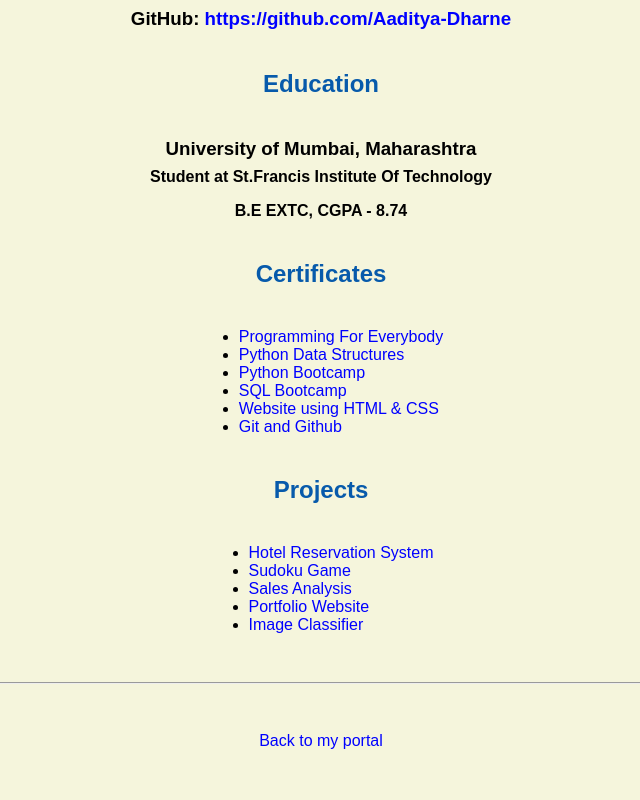
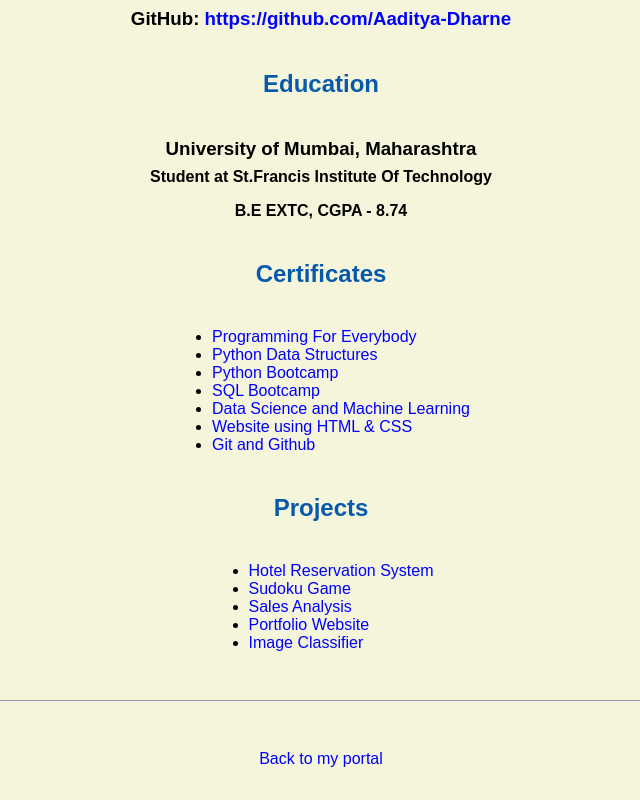
Before and after one commit to Aaditya-Dharne/Aaditya-Dharne.github.io, a plain HTML site: page resume.html in a window 1280 px wide. Shown: the part 613-1413 px from the top of the page, without its empty margins (319-959 px from the left). Drawn offline with Linux system fonts and the light colour scheme.

Commit message:
Update resume.html

```diff
--- a/resume.html
+++ b/resume.html
@@ -47,6 +47,8 @@
           Python Bootcamp</a></li>
         <li><a href="https://www.udemy.com/certificate/UC-698c90cc-87ad-4df9-b5fb-03ed791b5e9c/">
           SQL Bootcamp</a></li>
+        <li><a href="https://udemy-certificate.s3.amazonaws.com/pdf/UC-bd39b302-dff5-4499-9c22-29b1a83e5028.pdf">
+          Data  Science and Machine Learning</a></li>
         <li><a href="https://www.coursera.org/account/accomplishments/verify/DCD53VUA3AQX">
           Website using HTML & CSS</a></li>
         <li><a href="https://www.coursera.org/account/accomplishments/verify/WTFHYLUEQ9K5">
```
